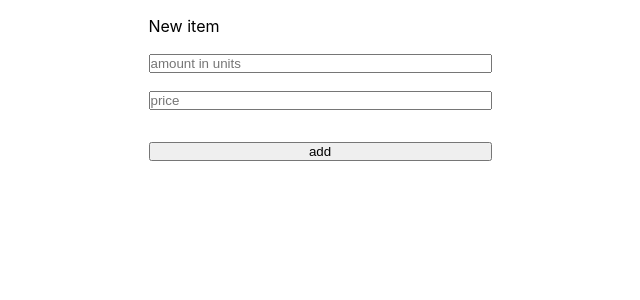
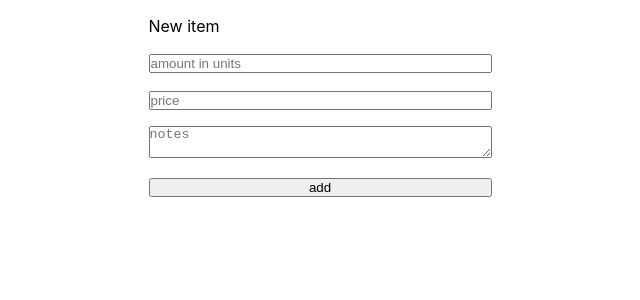
Before and after one commit to vincora/shopping-assistant, a React (Create React App) app: page / in a window 1280 px wide. Both pictures are taken after a click on the button "add new item". Shown: the top 300 px of the page, without its empty margins (320-960 px from the left). Built offline with nearby package versions, Linux system fonts and the light colour scheme.

Commit message:
textarea

```diff
--- a/src/App.js
+++ b/src/App.js
@@ -111,7 +111,7 @@ function App() {
               />
             </label>
             <label className={style.input}>
-              <teaxtarea {...register("notes")} placeholder="notes" />
+              <textarea {...register("notes")} placeholder="notes"></textarea>
             </label>
             <button type="submit" className={style.button}>
               add
```
